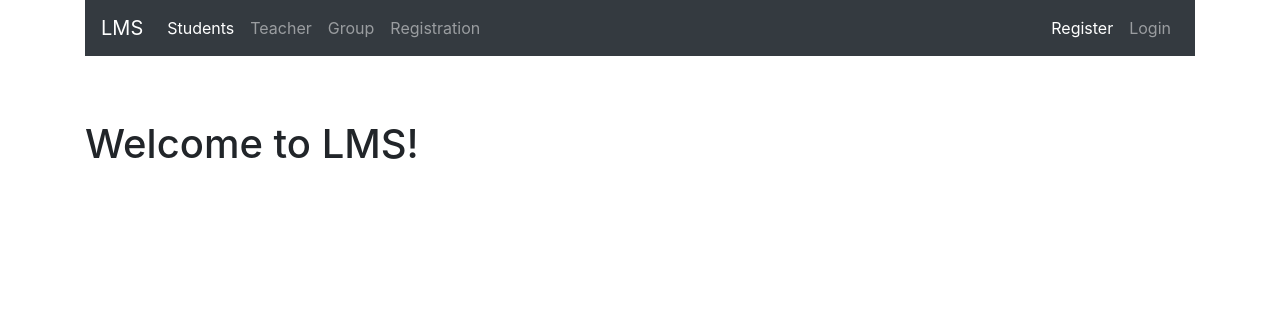
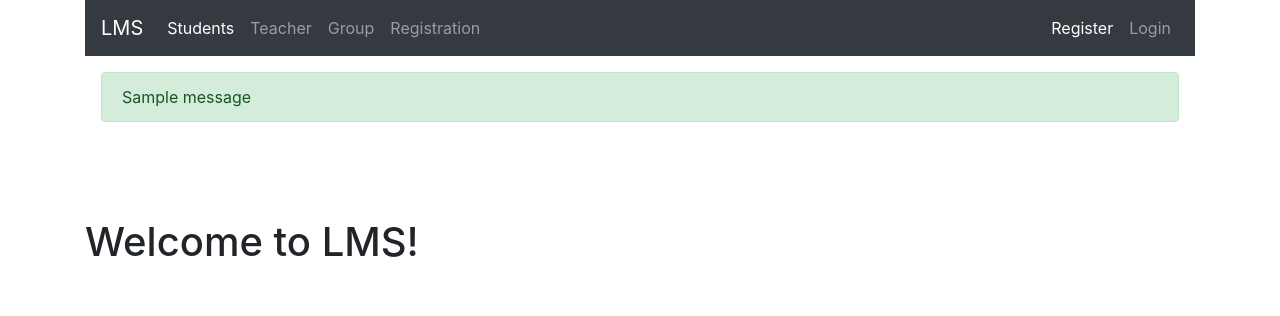
Before and after one commit to annalitvin/lms, a Django app: page / in a window 1280 px wide. Shown: the top 316 px of the page. Run offline with Django 3.2, Linux system fonts and the light colour scheme; tables that the repository leaves empty hold one stand-in row (values such as "Sample post"); one stand-in notice (Sample message) is shown; some libraries are stand-ins or nearby versions.

Commit message:
Added message template

```diff
--- a/src/templates/base.html
+++ b/src/templates/base.html
@@ -37,6 +37,9 @@
 
             <ul class="navbar-nav">
                 {% if user.is_authenticated %}
+                    <li class="nav-item">
+                        <img class="rounded-circle p-1 m-1" width="45" height="45"  src="{{ user.profile.image.url }}">
+                    </li>
                     <li class="nav-item active">
                         <a class="nav-link" href="{% url 'account:profile' %}">Profile ({{user.username}})</a>
                     </li>
@@ -58,6 +61,10 @@
 <!--            </form>-->
         </div>
     </nav>
+
+    <div class="p-3">
+        {% include 'includes/messages.html' %}
+    </div>
     <h2 class="p-4">{{ title }}</h2>
     <p></p>
     <p></p>
--- /dev/null
+++ b/src/templates/includes/messages.html
@@ -0,0 +1,7 @@
+{% if messages %}
+    {% for message in messages %}
+     <div {% if message.tags %} class="alert alert-{{ message.tags }}"{% endif %}>
+         {{ message }}
+     </div>
+    {% endfor %}
+{% endif %}
```
